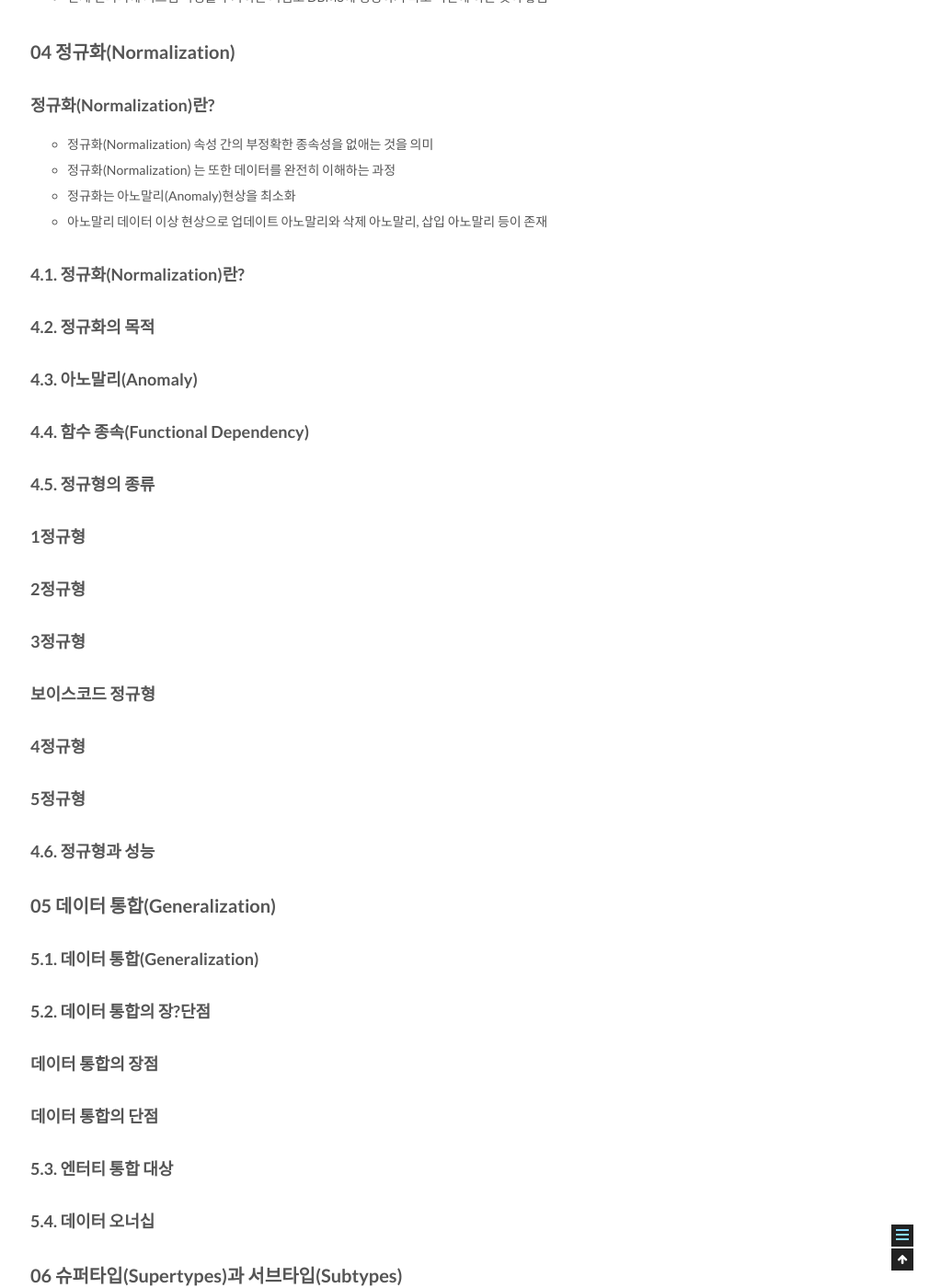
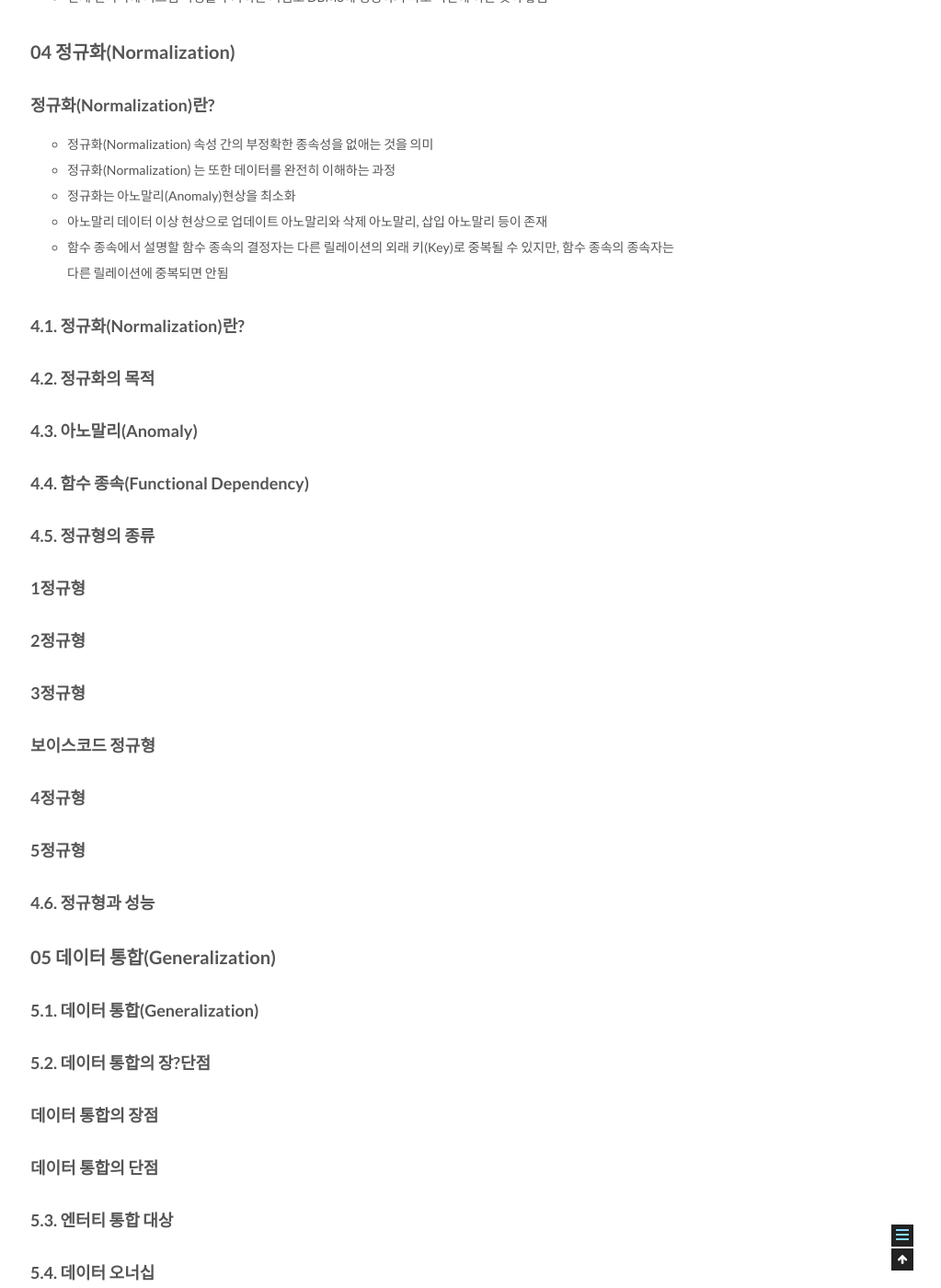
Before and after one commit to csj4032/csj4032.github.io, a Jekyll site: the page built from _posts/2018-05-02-관계형데이터모델링프리미엄가이드.md, in a window 1280 px wide and 1400 px high, scrolled down 11451 px. Shown: the whole window at 92% size, without its empty margins (257-1280 px from the left). Built offline with Jekyll 4.4.1, drawn with Linux system fonts in a browser that asks for light colours; comment, search, counter and statistics services are not loaded.

Commit message:
관계형 데이터 베이스 모델링 포스팅 수정

```diff
--- a/_posts/2018-05-02-관계형데이터모델링프리미엄가이드.md
+++ b/_posts/2018-05-02-관계형데이터모델링프리미엄가이드.md
@@ -350,6 +350,7 @@ comments: true
 * 정규화(Normalization) 는 또한 데이터를 완전히 이해하는 과정
 * 정규화는 아노말리(Anomaly)현상을 최소화
 * 아노말리 데이터 이상 현상으로 업데이트 아노말리와 삭제 아노말리, 삽입 아노말리 등이 존재
+* 함수 종속에서 설명할 함수 종속의 결정자는 다른 릴레이션의 외래 키(Key)로 중복될 수 있지만, 함수 종속의 종속자는 다른 릴레이션에 중복되면 안됨
 
 ### 4.1. 정규화(Normalization)란?
 
```
